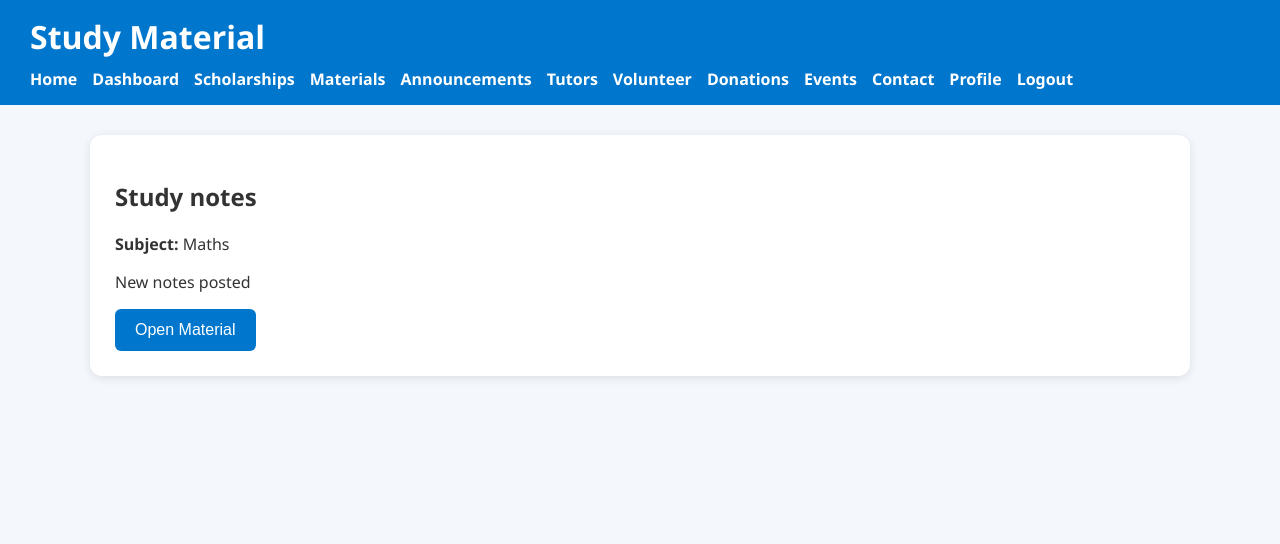
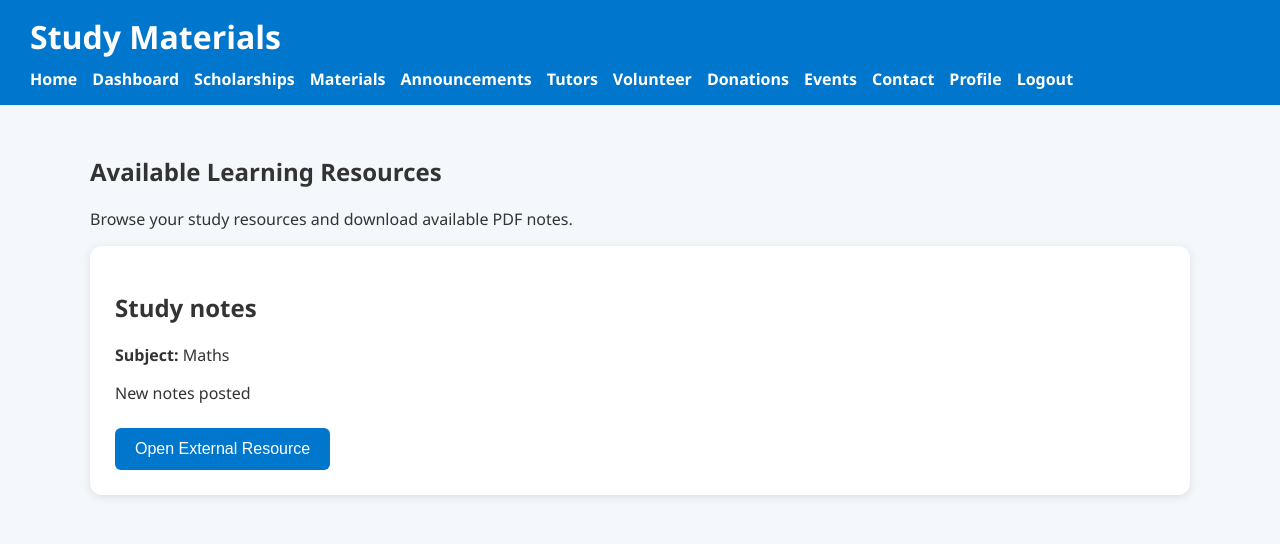
Before and after one commit to tumelots07/YouthEducationSupport, a PHP site: page /materials.php in a window 1280 px wide. Shown: the top 544 px of the page. Run offline with PHP 8.4, Linux system fonts and the light colour scheme; a user stored in the database is signed in; data comes from the database, SQL or seed files in the repository.

Commit message:
connect the PDF uploads to the student-facing materials page

```diff
--- a/materials.php
+++ b/materials.php
@@ -1,38 +1,102 @@
+
 <?php
+session_start();
+require_once "db.php";
 
-session_start();
-include("db.php");
-
-if(!isset($_SESSION['user'])){
+// Study materials are available only to logged-in users.
+if (!isset($_SESSION['user'])) {
     header("Location: login.php");
     exit();
 }
 
-$result=mysqli_query(
+$result = mysqli_query(
     $conn,
-"SELECT * FROM materials"
+    "SELECT id, title, subject, description, link
+     FROM materials
+     ORDER BY id DESC"
 );
 
+$queryError = ($result === false);
+
+if ($queryError) {
+    error_log("Materials query failed: " . mysqli_error($conn));
+}
+
+function escapeMaterial($value): string
+{
+    return htmlspecialchars(
+        (string)($value ?? ''),
+        ENT_QUOTES,
+        'UTF-8'
+    );
+}
+
+// Only links using HTTP or HTTPS are shown as external resources.
+function isSafeExternalLink(string $link): bool
+{
+    if (!filter_var($link, FILTER_VALIDATE_URL)) {
+        return false;
+    }
+
+    $scheme = strtolower((string)parse_url($link, PHP_URL_SCHEME));
+
+    return in_array($scheme, ['http', 'https'], true);
+}
+
+// Uploaded PDFs use a random 32-character hexadecimal filename.
+function isUploadedPdfPath(string $link): bool
+{
+    return preg_match(
+        '~\Auploads/materials/[a-f0-9]{32}\.pdf\z~i',
+        $link
+    ) === 1;
+}
 ?>
+<!DOCTYPE html>
+<html lang="en">
+<head>
+    <meta charset="UTF-8">
+    <meta name="viewport" content="width=device-width, initial-scale=1.0">
 
-<!DOCTYPE html>
-<html>
-<head>
-
-<title>Study Materials</title>
+    <title>Study Materials - Youth Education Support</title>
 
     <link rel="stylesheet" href="style.css">
 
+    <style>
+        .material-card {
+            margin-bottom: 20px;
+            overflow-wrap: anywhere;
+        }
+
+        .material-action {
+            display: inline-block;
+            margin: 8px 8px 0 0;
+            text-decoration: none;
+        }
+
+        .materials-notice {
+            padding: 12px;
+            border-radius: 6px;
+            margin: 20px 0;
+        }
+
+        .materials-error {
+            background: #f8d7da;
+            color: #721c24;
+        }
+
+        .materials-empty {
+            background: #eaf4fc;
+            color: #234;
+        }
+    </style>
 </head>
 
 <body>
-
 <header>
-
-<h1>Study Material</h1>
+    <h1>Study Materials</h1>
 
     <nav>
-
         <a href="index.php">Home</a>
         <a href="dashboard.php">Dashboard</a>
         <a href="scholarships.php">Scholarships</a>
@@ -45,78 +109,83 @@ $conn,
         <a href="contact.php">Contact</a>
         <a href="profile.php">Profile</a>
         <a href="logout.php">Logout</a>
-
     </nav>
-
 </header>
 
-<div class="container">
+<main class="container">
+    <h2>Available Learning Resources</h2>
+    <p>Browse your study resources and download available PDF notes.</p>
 
+    <?php if ($queryError): ?>
+
+        <p class="materials-notice materials-error" role="alert">
+            Study materials could not be loaded. Please try again later.
+        </p>
+
+    <?php elseif (mysqli_num_rows($result) === 0): ?>
+
+        <p class="materials-notice materials-empty">
+            No study materials are available yet.
+        </p>
+
+    <?php else: ?>
+
+        <?php while ($row = mysqli_fetch_assoc($result)): ?>
             <?php
-
-while($row=mysqli_fetch_assoc($result)){
-
+                $link = trim((string)($row['link'] ?? ''));
+                $isPdf = isUploadedPdfPath($link);
+                $isExternal = $link !== '' && isSafeExternalLink($link);
             ?>
 
-<div class="card">
-
-<h2>
-
-<?php echo $row['title']; ?>
-
-</h2>
+            <section class="card material-card">
+                <h2><?= escapeMaterial($row['title']) ?></h2>
 
                 <p>
-
-<b>Subject:</b>
-
-<?php echo $row['subject']; ?>
-
+                    <strong>Subject:</strong>
+                    <?= escapeMaterial($row['subject']) ?>
                 </p>
 
                 <p>
-
-<?php echo $row['description']; ?>
-
+                    <?= nl2br(escapeMaterial($row['description'])) ?>
                 </p>
 
-<?php
+                <?php if ($isPdf): ?>
 
-if($row['link']!=""){
-
-?>
-
-<a
-href="<?php echo $row['link']; ?>"
-target="_blank">
-
-<button>
-
-Open Material
-
-</button>
-
+                    <a class="material-action"
+                       href="download_material.php?id=<?= (int)$row['id'] ?>">
+                        <button type="button">Download PDF</button>
                     </a>
 
-<?php
+                <?php elseif ($isExternal): ?>
 
-}
+                    <a class="material-action"
+                       href="<?= escapeMaterial($link) ?>"
+                       target="_blank"
+                       rel="noopener noreferrer">
+                        <button type="button">Open External Resource</button>
+                    </a>
 
-?>
+                <?php elseif ($link === ''): ?>
 
-</div>
+                    <p>This resource does not have a download or external link yet.</p>
 
-<br>
+                <?php else: ?>
+
+                    <p>This resource link is unavailable. Please contact the administrator.</p>
+
+                <?php endif; ?>
+            </section>
+        <?php endwhile; ?>
+
+    <?php endif; ?>
+</main>
+
+<script src="darkmode.js"></script>
+</body>
+</html>
 
 <?php
-
+if (!$queryError && $result !== false) {
+    mysqli_free_result($result);
 }
-
 ?>
-
-</div>
-
-<script src="darkmode.js"></script>
-
-</body>
-</html>
```
Lines whose indentation alone changed are shown as unchanged.
